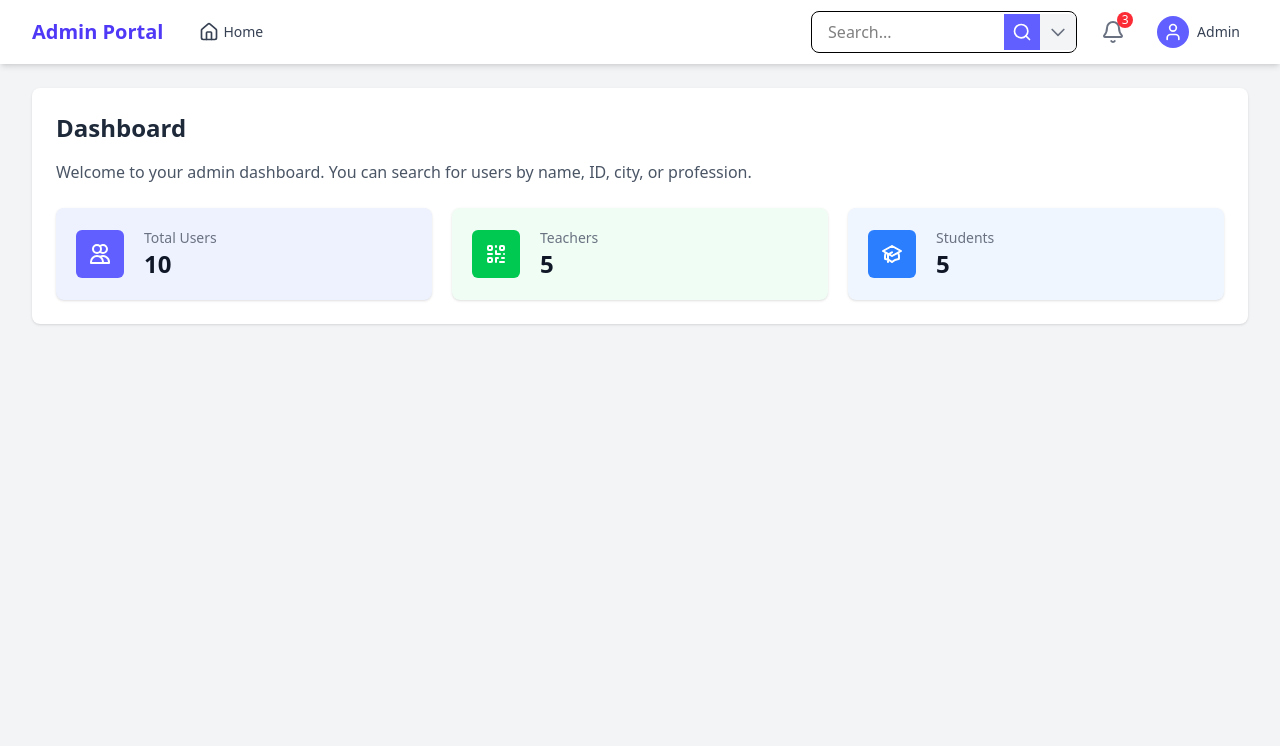
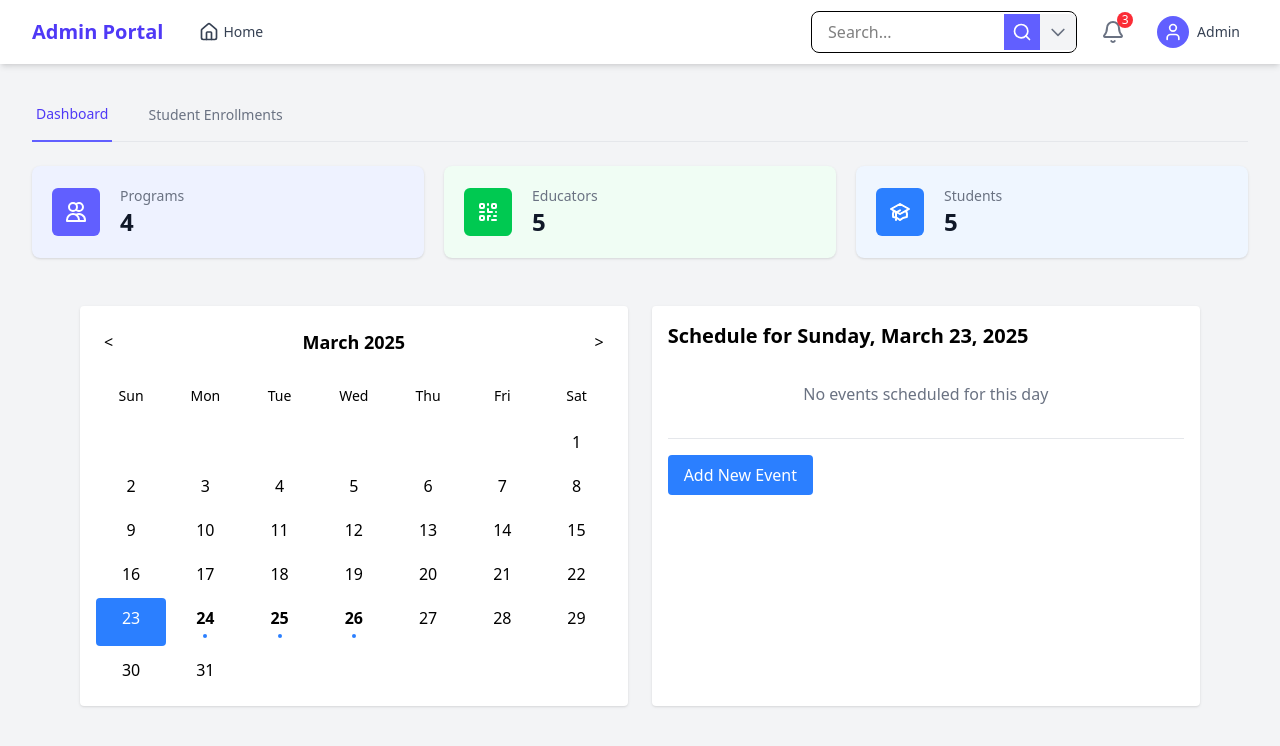
Before and after one commit to Dev-wizzychat/Team-3---Ishanya-Foundation, a React (Vite) app in the folder frontend/: page /admin in a window 1280 px wide. Shown: the top 746 px of the page. Built offline with nearby package versions, Linux system fonts and the light colour scheme.

Commit message:
Update admindashboard.jsx

```diff
--- a/frontend/src/Pages/admindashboard.jsx
+++ b/frontend/src/Pages/admindashboard.jsx
@@ -1,7 +1,12 @@
 import React, { useState } from 'react';
-import { Bell, Home, Search, User, Settings, LogOut, HelpCircle } from 'lucide-react';
+import { useNavigate } from "react-router-dom";
+import CalendarScheduleViewer from '../components/Calendarschedule';
+import { Link } from "react-router-dom";
+import { Bell, Home, Search, User, Settings, LogOut, HelpCircle, CheckCircle, XCircle } from 'lucide-react';
 
 const AdminDashboard = () => {
+ const navigate = useNavigate();
+
   const [searchQuery, setSearchQuery] = useState('');
   const [searchBy, setSearchBy] = useState('name');
   const [showSearchOptions, setShowSearchOptions] = useState(false);
@@ -9,6 +14,7 @@ const AdminDashboard = () => {
   const [showProfile, setShowProfile] = useState(false);
   const [filteredUsers, setFilteredUsers] = useState([]);
   const [hasSearched, setHasSearched] = useState(false);
+  const [selectedTab, setSelectedTab] = useState('dashboard');
 
   // Sample admin data
   const adminData = {
@@ -18,7 +24,12 @@ const AdminDashboard = () => {
     lastLogin: "Today at 09:15 AM",
     joinDate: "Jan 15, 2023"
   };
-
+  const programs = [
+    { id: "PROG001", name: "Computer Science", description: "Comprehensive CS Program" },
+    { id: "PROG002", name: "Data Science", description: "Advanced Data Analytics" },
+    { id: "PROG003", name: "Web Development", description: "Full-Stack Web Technologies" },
+    { id: "PROG004", name: "Machine Learning", description: "AI and Deep Learning" }
+  ];
   // Sample data for notifications
   const notifications = [
     { id: 1, text: 'New user registered', time: '5 min ago' },
@@ -38,6 +49,45 @@ const AdminDashboard = () => {
     { id: "USR008", name: "Jennifer Garcia", city: "San Diego", profession: "student", email: "jennifer.g@example.com" },
     { id: "USR009", name: "Robert Miller", city: "Dallas", profession: "teacher", email: "robert.m@example.com" },
     { id: "USR010", name: "Lisa Rodriguez", city: "San Jose", profession: "student", email: "lisa.r@example.com" }
+  ];
+
+  // New student enrollment data
+  const studentEnrollments = [
+    {
+      id: "USR002",
+      name: "Emily Johnson",
+      course: "Computer Science",
+      enrollmentDate: "2024-01-15",
+      status: "approved"
+    },
+    {
+      id: "USR004",
+      name: "Sarah Davis",
+      course: "Data Science",
+      enrollmentDate: "2024-02-20",
+      status: "unapproved"
+    },
+    {
+      id: "USR006",
+      name: "Jessica Taylor",
+      course: "Machine Learning",
+      enrollmentDate: "2024-03-10",
+      status: "approved"
+    },
+    {
+      id: "USR008",
+      name: "Jennifer Garcia",
+      course: "Web Development",
+      enrollmentDate: "2024-03-25",
+      status: "unapproved"
+    },
+    {
+      id: "USR010",
+      name: "Lisa Rodriguez",
+      course: "Cybersecurity",
+      enrollmentDate: "2024-04-05",
+      status: "approved"
+    }
   ];
 
   const handleSearchChange = (e) => {
@@ -84,13 +134,171 @@ const AdminDashboard = () => {
     setFilteredUsers([]);
   };
 
+  // New method to render tab content
+  const renderTabContent = () => {
+    switch(selectedTab) {
+      case 'dashboard':
+        return renderDashboardContent();
+      case 'students':
+        return renderStudentEnrollments();
+      default:
+        return renderDashboardContent();
+    }
+  };
+
+  // Existing dashboard content method
+  const renderDashboardContent = () => (
+    <>
+      {/* Existing dashboard stats code */}
+      {!hasSearched && (
+       <div>
+
+       <div className="mt-6 grid grid-cols-1 gap-5 sm:grid-cols-2 lg:grid-cols-3">
+         <Link to="/admin/program-list" className="bg-indigo-50 overflow-hidden shadow rounded-lg hover:bg-indigo-100 transition-colors">
+           <div className="p-5">
+             <div className="flex items-center">
+               <div className="flex-shrink-0 bg-indigo-500 rounded-md p-3">
+                 <svg className="h-6 w-6 text-white" xmlns="http://www.w3.org/2000/svg" fill="none" viewBox="0 0 24 24" stroke="currentColor">
+                   <path strokeLinecap="round" strokeLinejoin="round" strokeWidth={2} d="M12 4.354a4 4 0 110 5.292M15 21H3v-1a6 6 0 0112 0v1zm0 0h6v-1a6 6 0 00-9-5.197M13 7a4 4 0 11-8 0 4 4 0 018 0z" />
+                 </svg>
+               </div>
+               <div className="ml-5 w-0 flex-1">
+                 <dl>
+                   <dt className="text-sm font-medium text-gray-500 truncate">Programs</dt>
+                   <dd className="flex items-baseline">
+                     <div className="text-2xl font-semibold text-gray-900">{programs.length}</div>
+                   </dd>
+                 </dl>
+               </div>
+             </div>
+           </div>
+         </Link>
+
+         <Link to="/admin/educator-list" className="bg-green-50 overflow-hidden shadow rounded-lg hover:bg-green-100 transition-colors">
+           <div className="p-5">
+             <div className="flex items-center">
+               <div className="flex-shrink-0 bg-green-500 rounded-md p-3">
+                 <svg className="h-6 w-6 text-white" xmlns="http://www.w3.org/2000/svg" fill="none" viewBox="0 0 24 24" stroke="currentColor">
+                   <path strokeLinecap="round" strokeLinejoin="round" strokeWidth={2} d="M12 4v1m6 11h2m-6 0h-2v4m0-11v3m0 0h.01M12 12h4.01M16 20h4M4 12h4m12 0h.01M5 8h2a1 1 0 001-1V5a1 1 0 00-1-1H5a1 1 0 00-1 1v2a1 1 0 001 1zm12 0h2a1 1 0 001-1V5a1 1 0 00-1-1h-2a1 1 0 00-1 1v2a1 1 0 001 1zM5 20h2a1 1 0 001-1v-2a1 1 0 00-1-1H5a1 1 0 00-1 1v2a1 1 0 001 1z" />
+                 </svg>
+               </div>
+               <div className="ml-5 w-0 flex-1">
+                 <dl>
+                   <dt className="text-sm font-medium text-gray-500 truncate">Educators</dt>
+                   <dd className="flex items-baseline">
+                     <div className="text-2xl font-semibold text-gray-900">
+                       {users.filter(user => user.profession === 'teacher').length}
+                     </div>
+                   </dd>
+                 </dl>
+               </div>
+             </div>
+           </div>
+         </Link>
+
+         <Link to="/admin/student-list" className="bg-blue-50 overflow-hidden shadow rounded-lg hover:bg-blue-100 transition-colors">
+           <div className="p-5">
+             <div className="flex items-center">
+               <div className="flex-shrink-0 bg-blue-500 rounded-md p-3">
+                 <svg className="h-6 w-6 text-white" xmlns="http://www.w3.org/2000/svg" fill="none" viewBox="0 0 24 24" stroke="currentColor">
+                   <path d="M12 14l9-5-9-5-9 5 9 5z" />
+                   <path d="M12 14l6.16-3.422a12.083 12.083 0 01.665 6.479A11.952 11.952 0 0012 20.055a11.952 11.952 0 00-6.824-2.998 12.078 12.078 0 01.665-6.479L12 14z" />
+                   <path strokeLinecap="round" strokeLinejoin="round" strokeWidth={2} d="M12 14l9-5-9-5-9 5 9 5zm0 0l6.16-3.422a12.083 12.083 0 01.665 6.479A11.952 11.952 0 0012 20.055a11.952 11.952 0 00-6.824-2.998 12.078 12.078 0 01.665-6.479L12 14zm-4 6v-7.5l4-2.222" />
+                 </svg>
+               </div>
+               <div className="ml-5 w-0 flex-1">
+                 <dl>
+                   <dt className="text-sm font-medium text-gray-500 truncate">Students</dt>
+                   <dd className="flex items-baseline">
+                     <div className="text-2xl font-semibold text-gray-900">
+                       {users.filter(user => user.profession === 'student').length}
+                     </div>
+                   </dd>
+                 </dl>
+               </div>
+             </div>
+           </div>
+         </Link>
+       </div>
+
+
+      { <div className="mt-8">
+      <CalendarScheduleViewer />
+       </div>}
+     </div>
+      )}
+    </>
+  );
+
+  // New method to render student enrollments
+  const renderStudentEnrollments = () => {
+    const studentList = studentEnrollments.filter(enrollment =>
+      enrollment.name.toLowerCase().includes(searchQuery.toLowerCase())
+    );
+
+    return (
+      <div className="bg-white shadow rounded-lg p-6">
+        <h1 className="text-2xl font-semibold text-gray-800 mb-4">Student Enrollments</h1>
+
+        <div className="overflow-x-auto">
+          <table className="min-w-full divide-y divide-gray-200">
+            <thead className="bg-gray-50">
+              <tr>
+                <th className="px-6 py-3 text-left text-xs font-medium text-gray-500 uppercase tracking-wider">Name</th>
+                <th className="px-6 py-3 text-left text-xs font-medium text-gray-500 uppercase tracking-wider">Course</th>
+                <th className="px-6 py-3 text-left text-xs font-medium text-gray-500 uppercase tracking-wider">Enrollment Date</th>
+                <th className="px-6 py-3 text-left text-xs font-medium text-gray-500 uppercase tracking-wider">Status</th>
+                <th className="px-6 py-3 text-right text-xs font-medium text-gray-500 uppercase tracking-wider">Actions</th>
+              </tr>
+            </thead>
+            <tbody className="bg-white divide-y divide-gray-200">
+              {studentList.map(enrollment => (
+                <tr key={enrollment.id} className="hover:bg-gray-50">
+                  <td className="px-6 py-4 whitespace-nowrap text-sm font-medium text-gray-900">
+                    {enrollment.name}
+                  </td>
+                  <td className="px-6 py-4 whitespace-nowrap text-sm text-gray-500">
+                    {enrollment.course}
+                  </td>
+                  <td className="px-6 py-4 whitespace-nowrap text-sm text-gray-500">
+                    {enrollment.enrollmentDate}
+                  </td>
+                  <td className="px-6 py-4 whitespace-nowrap">
+                    <span className={`px-2 inline-flex text-xs leading-5 font-semibold rounded-full ${
+                      enrollment.status === 'approved'
+                        ? 'bg-green-100 text-green-800'
+                        : 'bg-red-100 text-red-800'
+                    }`}>
+                      {enrollment.status}
+                    </span>
+                  </td>
+                  <td className="px-6 py-4 whitespace-nowrap text-right text-sm font-medium">
+                    <button className="text-indigo-600 hover:text-indigo-900 mr-3">
+                      View Details
+                    </button>
+                    <button className={`px-2 py-1 rounded text-xs ${
+                      enrollment.status === 'approved'
+                        ? 'bg-red-50 text-red-600 hover:bg-red-100'
+                        : 'bg-green-50 text-green-600 hover:bg-green-100'
+                    }`}>
+                      {enrollment.status === 'approved' ? 'Revoke' : 'Approve'}
+                    </button>
+                  </td>
+                </tr>
+              ))}
+            </tbody>
+          </table>
+        </div>
+      </div>
+    );
+  };
+
   return (
     <div className="min-h-screen bg-gray-100">
       {/* Navigation header */}
       <header className="bg-white shadow-md">
         <div className="max-w-7xl mx-auto px-4 sm:px-6 lg:px-8">
           <div className="flex justify-between h-16">
-
             {/* Left side - Logo & Home button */}
             <div className="flex">
               <div className="flex-shrink-0 flex items-center">
@@ -295,149 +503,34 @@ const AdminDashboard = () => {
 
       {/* Main content area */}
       <main className="max-w-7xl mx-auto py-6 px-4 sm:px-6 lg:px-8">
-        <div className="bg-white shadow rounded-lg p-6">
-          <h1 className="text-2xl font-semibold text-gray-800 mb-4">Dashboard</h1>
-          <p className="text-gray-600 mb-6">Welcome to your admin dashboard. You can search for users by name, ID, city, or profession.</p>
+        {/* Add tab navigation */}
+        <div className="mb-6 border-b border-gray-200">
+          <nav className="-mb-px flex space-x-8">
+            <button
+              onClick={() => setSelectedTab('dashboard')}
+              className={`py-4 px-1 text-sm font-medium ${
+                selectedTab === 'dashboard'
+                  ? 'border-indigo-500 text-indigo-600 border-b-2'
+                  : 'border-transparent text-gray-500 hover:text-gray-700 hover:border-gray-300'
+              }`}
+            >
+              Dashboard
+            </button>
+            <button
+              onClick={() => setSelectedTab('students')}
+              className={`py-4 px-1 text-sm font-medium ${
+                selectedTab === 'students'
+                  ? 'border-indigo-500 text-indigo-600 border-b-2'
+                  : 'border-transparent text-gray-500 hover:text-gray-700 hover:border-gray-300'
+              }`}
+            >
+              Student Enrollments
+            </button>
+          </nav>
+        </div>
 
-          {/* Search Results */}
-          {hasSearched && (
-            <div className="mt-4">
-              <div className="flex justify-between items-center mb-4">
-                <h2 className="text-lg font-medium text-gray-700">
-                  Search Results ({filteredUsers.length})
-                </h2>
-                <button
-                  onClick={handleClearSearch}
-                  className="px-3 py-1 text-sm bg-gray-100 hover:bg-gray-200 rounded-md"
-                >
-                  Clear
-                </button>
-              </div>
-
-              {filteredUsers.length > 0 ? (
-                <div className="overflow-x-auto">
-                  <table className="min-w-full divide-y divide-gray-200">
-                    <thead className="bg-gray-50">
-                      <tr>
-                        <th className="px-6 py-3 text-left text-xs font-medium text-gray-500 uppercase tracking-wider">ID</th>
-                        <th className="px-6 py-3 text-left text-xs font-medium text-gray-500 uppercase tracking-wider">Name</th>
-                        <th className="px-6 py-3 text-left text-xs font-medium text-gray-500 uppercase tracking-wider">City</th>
-                        <th className="px-6 py-3 text-left text-xs font-medium text-gray-500 uppercase tracking-wider">Profession</th>
-                        <th className="px-6 py-3 text-left text-xs font-medium text-gray-500 uppercase tracking-wider">Email</th>
-                        <th className="px-6 py-3 text-right text-xs font-medium text-gray-500 uppercase tracking-wider">Actions</th>
-                      </tr>
-                    </thead>
-                    <tbody className="bg-white divide-y divide-gray-200">
-                      {filteredUsers.map(user => (
-                        <tr key={user.id} className="hover:bg-gray-50">
-                          <td className="px-6 py-4 whitespace-nowrap text-sm font-medium text-gray-900">{user.id}</td>
-                          <td className="px-6 py-4 whitespace-nowrap text-sm text-gray-500">{user.name}</td>
-                          <td className="px-6 py-4 whitespace-nowrap text-sm text-gray-500">{user.city}</td>
-                          <td className="px-6 py-4 whitespace-nowrap text-sm text-gray-500">
-                            <span className={`px-2 inline-flex text-xs leading-5 font-semibold rounded-full ${user.profession === 'teacher' ? 'bg-green-100 text-green-800' : 'bg-blue-100 text-blue-800'}`}>
-                              {user.profession}
-                            </span>
-                          </td>
-                          <td className="px-6 py-4 whitespace-nowrap text-sm text-gray-500">{user.email}</td>
-                          <td className="px-6 py-4 whitespace-nowrap text-right text-sm font-medium">
-                            <button className="text-indigo-600 hover:text-indigo-900 mr-3">View</button>
-                            <button className="text-indigo-600 hover:text-indigo-900">Edit</button>
-                          </td>
-                        </tr>
-                      ))}
-                    </tbody>
-                  </table>
-                </div>
-              ) : (
-                <div className="bg-yellow-50 border-l-4 border-yellow-400 p-4">
-                  <div className="flex">
-                    <div className="flex-shrink-0">
-                      <svg className="h-5 w-5 text-yellow-400" xmlns="http://www.w3.org/2000/svg" viewBox="0 0 20 20" fill="currentColor">
-                        <path fillRule="evenodd" d="M8.257 3.099c.765-1.36 2.722-1.36 3.486 0l5.58 9.92c.75 1.334-.213 2.98-1.742 2.98H4.42c-1.53 0-2.493-1.646-1.743-2.98l5.58-9.92zM11 13a1 1 0 11-2 0 1 1 0 012 0zm-1-8a1 1 0 00-1 1v3a1 1 0 002 0V6a1 1 0 00-1-1z" clipRule="evenodd" />
-                      </svg>
-                    </div>
-                    <div className="ml-3">
-                      <p className="text-sm text-yellow-700">
-                        No users found matching "{searchQuery}" in {searchBy}.
-                      </p>
-                    </div>
-                  </div>
-                </div>
-              )}
-            </div>
-          )}
-
-          {/* Dashboard Stats (only shown when not displaying search results) */}
-          {!hasSearched && (
-            <div className="mt-6 grid grid-cols-1 gap-5 sm:grid-cols-2 lg:grid-cols-3">
-              <div className="bg-indigo-50 overflow-hidden shadow rounded-lg">
-                <div className="p-5">
-                  <div className="flex items-center">
-                    <div className="flex-shrink-0 bg-indigo-500 rounded-md p-3">
-                      <svg className="h-6 w-6 text-white" xmlns="http://www.w3.org/2000/svg" fill="none" viewBox="0 0 24 24" stroke="currentColor">
-                        <path strokeLinecap="round" strokeLinejoin="round" strokeWidth={2} d="M12 4.354a4 4 0 110 5.292M15 21H3v-1a6 6 0 0112 0v1zm0 0h6v-1a6 6 0 00-9-5.197M13 7a4 4 0 11-8 0 4 4 0 018 0z" />
-                      </svg>
-                    </div>
-                    <div className="ml-5 w-0 flex-1">
-                      <dl>
-                        <dt className="text-sm font-medium text-gray-500 truncate">Total Users</dt>
-                        <dd className="flex items-baseline">
-                          <div className="text-2xl font-semibold text-gray-900">{users.length}</div>
-                        </dd>
-                      </dl>
-                    </div>
-                  </div>
-                </div>
-              </div>
-
-              <div className="bg-green-50 overflow-hidden shadow rounded-lg">
-                <div className="p-5">
-                  <div className="flex items-center">
-                    <div className="flex-shrink-0 bg-green-500 rounded-md p-3">
-                      <svg className="h-6 w-6 text-white" xmlns="http://www.w3.org/2000/svg" fill="none" viewBox="0 0 24 24" stroke="currentColor">
-                        <path strokeLinecap="round" strokeLinejoin="round" strokeWidth={2} d="M12 4v1m6 11h2m-6 0h-2v4m0-11v3m0 0h.01M12 12h4.01M16 20h4M4 12h4m12 0h.01M5 8h2a1 1 0 001-1V5a1 1 0 00-1-1H5a1 1 0 00-1 1v2a1 1 0 001 1zm12 0h2a1 1 0 001-1V5a1 1 0 00-1-1h-2a1 1 0 00-1 1v2a1 1 0 001 1zM5 20h2a1 1 0 001-1v-2a1 1 0 00-1-1H5a1 1 0 00-1 1v2a1 1 0 001 1z" />
-                      </svg>
-                    </div>
-                    <div className="ml-5 w-0 flex-1">
-                      <dl>
-                        <dt className="text-sm font-medium text-gray-500 truncate">Teachers</dt>
-                        <dd className="flex items-baseline">
-                          <div className="text-2xl font-semibold text-gray-900">
-                            {users.filter(user => user.profession === 'teacher').length}
-                          </div>
-                        </dd>
-                      </dl>
-                    </div>
-                  </div>
-                </div>
-              </div>
-
-              <div className="bg-blue-50 overflow-hidden shadow rounded-lg">
-                <div className="p-5">
-                  <div className="flex items-center">
-                    <div className="flex-shrink-0 bg-blue-500 rounded-md p-3">
-                      <svg className="h-6 w-6 text-white" xmlns="http://www.w3.org/2000/svg" fill="none" viewBox="0 0 24 24" stroke="currentColor">
-                        <path d="M12 14l9-5-9-5-9 5 9 5z" />
-                        <path d="M12 14l6.16-3.422a12.083 12.083 0 01.665 6.479A11.952 11.952 0 0012 20.055a11.952 11.952 0 00-6.824-2.998 12.078 12.078 0 01.665-6.479L12 14z" />
-                        <path strokeLinecap="round" strokeLinejoin="round" strokeWidth={2} d="M12 14l9-5-9-5-9 5 9 5zm0 0l6.16-3.422a12.083 12.083 0 01.665 6.479A11.952 11.952 0 0012 20.055a11.952 11.952 0 00-6.824-2.998 12.078 12.078 0 01.665-6.479L12 14zm-4 6v-7.5l4-2.222" />
-                      </svg>
-                    </div>
-                    <div className="ml-5 w-0 flex-1">
-                      <dl>
-                        <dt className="text-sm font-medium text-gray-500 truncate">Students</dt>
-                        <dd className="flex items-baseline">
-                          <div className="text-2xl font-semibold text-gray-900">
-                            {users.filter(user => user.profession === 'student').length}
-                          </div>
-                        </dd>
-                      </dl>
-                    </div>
-                  </div>
-                </div>
-              </div>
-            </div>
-          )}
-        </div>
+        {/* Conditionally render content based on selected tab */}
+        {renderTabContent()}
       </main>
     </div>
   );
```
